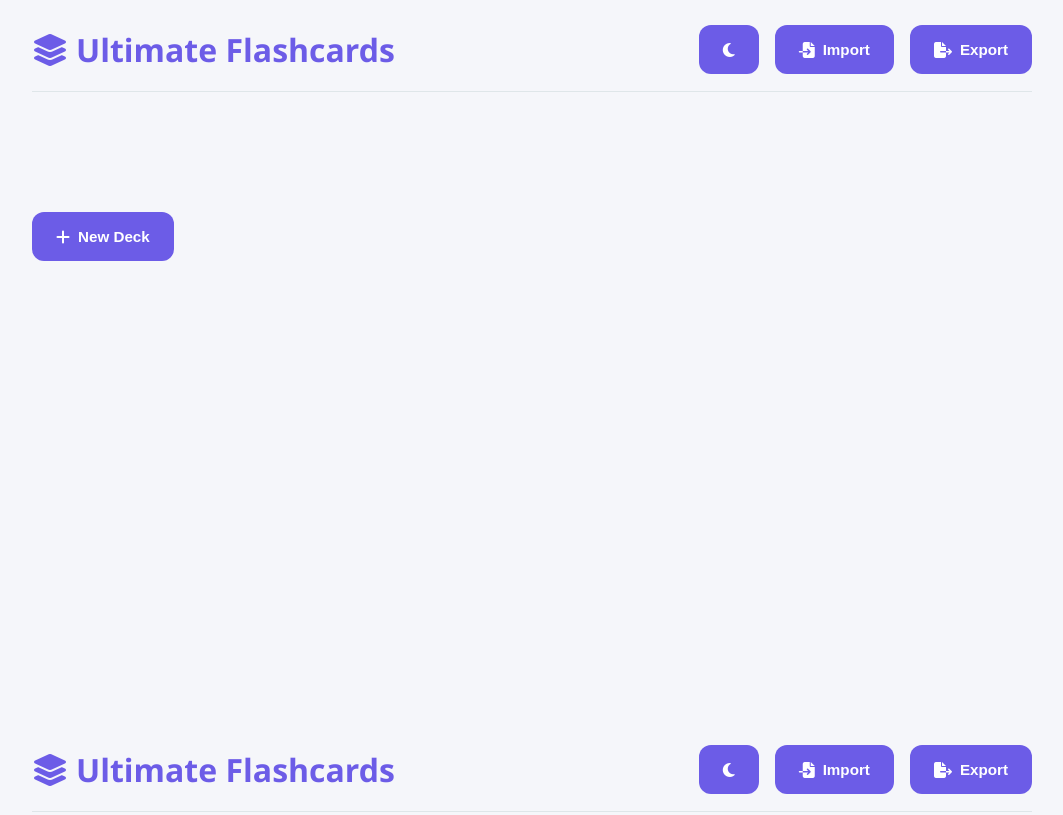
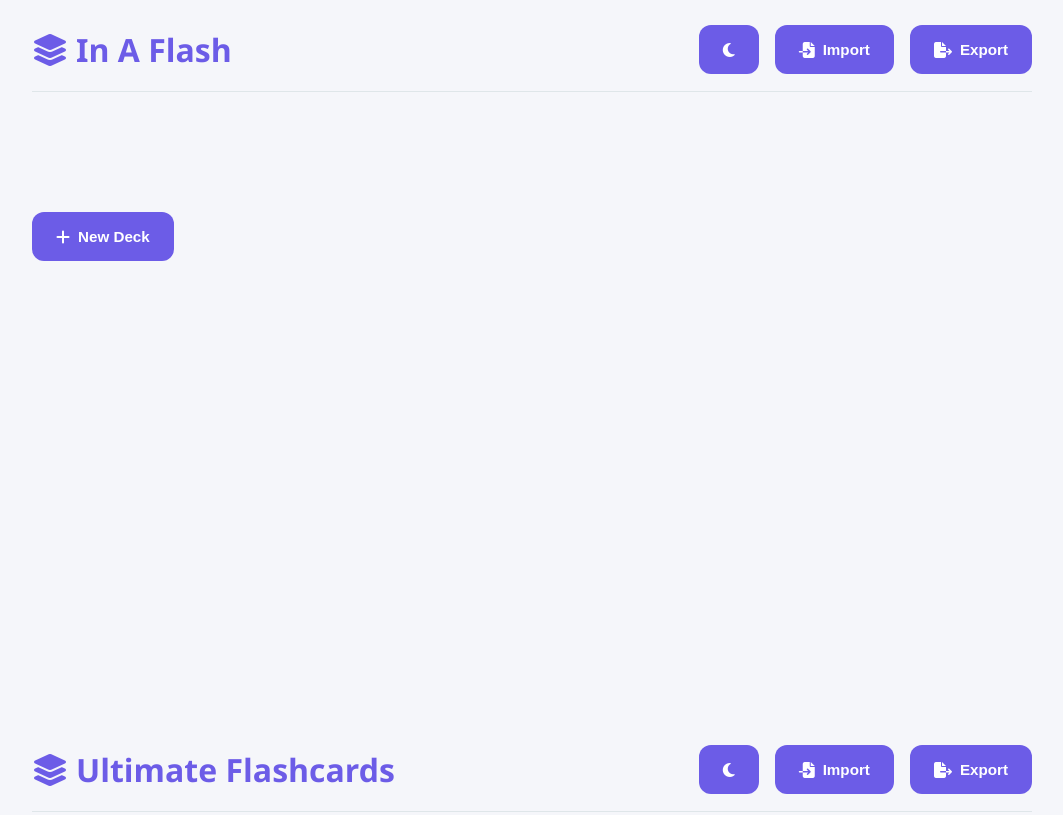
Before and after one commit to 9endu/inaflash, a plain HTML site: page index.html in a window 1280 px wide. Shown: the top 815 px of the page, without its empty margins (108-1171 px from the left). Drawn offline with nearby package versions, Linux system fonts and the light colour scheme.

Commit message:
small changee

```diff
--- a/index.html
+++ b/index.html
@@ -11,7 +11,7 @@
   <div class="app">
     <!-- Header -->
     <header>
-      <h1><i class="fas fa-layer-group"></i> Ultimate Flashcards</h1>
+      <h1><i class="fas fa-layer-group"></i>In A Flash</h1>
       <div class="header-actions">
         <button id="toggleThemeBtn"><i class="fas fa-moon"></i></button>
         <button id="importBtn"><i class="fas fa-file-import"></i> Import</button>
```
